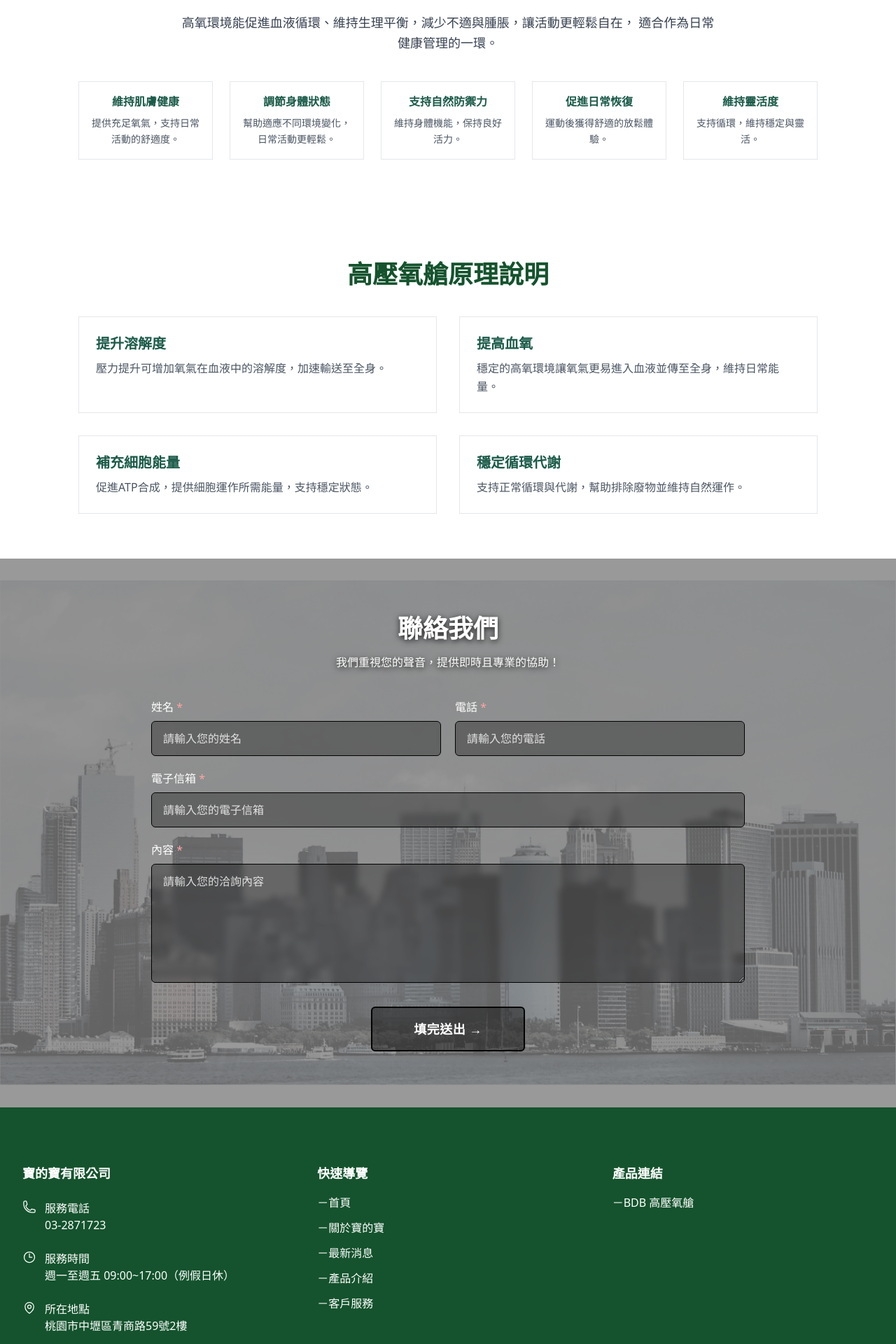
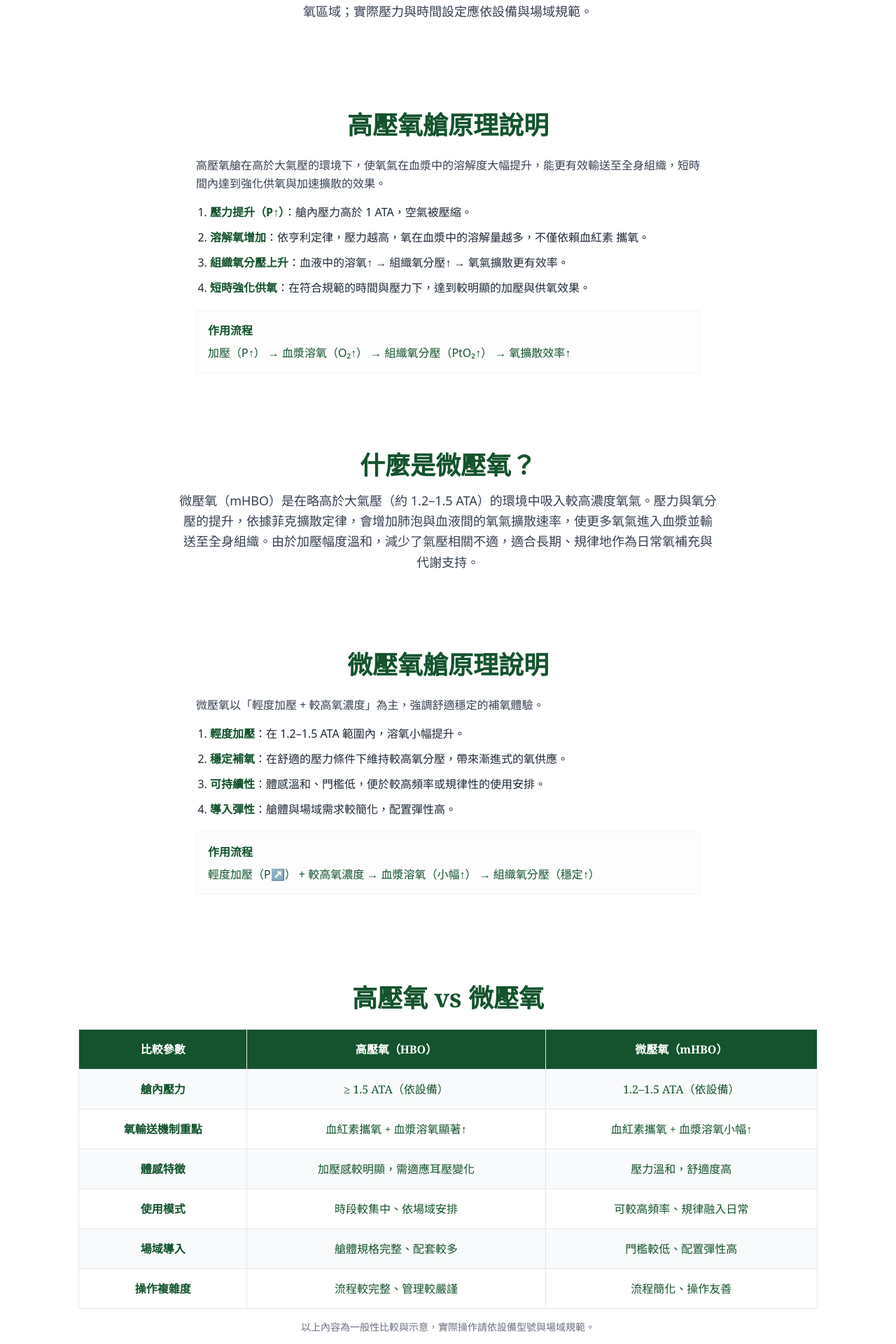
Before and after one commit to frankfu88/bdb, a Next.js app: page / in a window 1280 px wide. Shown: the part 1960-3880 px from the top of the page at 70% size. Built offline with nearby package versions, Linux system fonts and the light colour scheme.

Commit message:
website overhaul

```diff
--- a/src/app/about/page.tsx
+++ b/src/app/about/page.tsx
@@ -183,7 +183,7 @@ export default function AboutPage() {
           <h2 className="font-serif text-3xl font-semibold text-green-900">
             相關技術證書
           </h2>
-          <p className="mt-2 text-gray-600">
+          <p className="mt-2 text-gray-500">
             產品經 CQC 與 CNAS 認證檢測，符合國際品質與安全標準，安心選用
           </p>
         </div>
--- a/src/app/page.tsx
+++ b/src/app/page.tsx
@@ -4,13 +4,21 @@ import Image from "next/image";
 import Banner from "@/components/banner";
 import ContactSection from '@/components/ContactSection';
 
+type CompareRow = [string, string, string];
+
+const COMPARISON: CompareRow[] = [
+  ['艙內壓力', '≥ 1.5 ATA（依設備）', '1.2–1.5 ATA（依設備）'],
+  ['氧輸送機制重點', '血紅素攜氧 + 血漿溶氧顯著↑', '血紅素攜氧 + 血漿溶氧小幅↑'],
+  ['體感特徵', '加壓感較明顯，需適應耳壓變化', '壓力溫和，舒適度高'],
+  ['使用模式', '時段較集中、依場域安排', '可較高頻率、規律融入日常'],
+  ['場域導入', '艙體規格完整、配套較多', '門檻較低、配置彈性高'],
+  ['操作複雜度', '流程較完整、管理較嚴謹', '流程簡化、操作友善'],
+];
+
 export default function HomePage() {
   return (
     <div className="w-full">
-       {/*
-        這裡讓 Banner 滿版 (full-bleed)
-        去掉父層 container 的左右 padding/內邊距
-      */}
+      {/* ===== Full-bleed Banner ===== */}
       <div className="relative left-1/2 right-1/2 -translate-x-1/2 w-screen">
         <Banner
           imageSrc="/images/banner/home.jpg"
@@ -18,14 +26,13 @@ export default function HomePage() {
         />
       </div>
 
-      {/* 🔹 內容區域恢復最大寬度 */}
+      {/* ===== Main Container ===== */}
       <div className="max-w-6xl mx-auto px-6">
-        {/* 🔹 關於諾亞高壓氧艙 */}
+        {/* ===== 產品列表 ===== */}
         <section className="mt-20 px-6 max-w-7xl mx-auto">
           <h2 className="font-serif text-4xl text-center font-semibold text-green-900">產品列表</h2>
           <p className="mt-2 text-center text-gray-600">引領未來，創新無限</p>
 
-          {/* 高壓氧艙種類展示：改為圖片底部藍色遮罩樣式 */}
           <div className="mt-10 grid grid-cols-1 md:grid-cols-3 gap-6">
             {[
               { title: "寵物用高壓氧艙（單體艙）", img: "/images/products/single-chamber.png", link: "/products/pet" },
@@ -42,6 +49,7 @@ export default function HomePage() {
                   alt={item.title}
                   width={600}
                   height={400}
+                  className="w-full h-auto"
                 />
                 <div className="font-serif absolute bottom-0 left-0 w-full bg-green-900/80 text-white text-center py-4 px-2">
                   <span className="text-lg font-bold">{item.title}</span>
@@ -52,71 +60,118 @@ export default function HomePage() {
           </div>
         </section>
 
-        {/* 🔹 什麼是高壓氧 */}
+        {/* ===== 什麼是高壓氧 ===== */}
         <section className="py-20 px-6 max-w-6xl mx-auto text-center">
           <h2 className="font-serif text-4xl text-center font-semibold text-green-900 mb-4">
             什麼是高壓氧？
           </h2>
           <p className="text-lg text-gray-700 max-w-3xl mx-auto leading-relaxed">
-            高壓氧 Hyperbaric Oxygen (HBO) 是一種透過增加氧氣濃度來支持身體健康的方式。當寵物進入專門設計的高壓氧艙內，壓力的提升能幫助氧氣更有效地進入體內，使血液中的含氧量增加 40%~50%，有助於維持良好的生理機能。
+            高壓氧（HBO）是在高於大氣壓的環境提供較高濃度氧氣；壓力上升使艙內氧分壓提高，依亨利定律（氣體在液體中的溶解度與分壓成正比，C∝P），更多氧直接溶解於血漿，而不僅依賴血紅素攜氧。血漿溶氧增加使組織氧分壓（PtO₂）與擴散梯度上升，氧可更有效進入微循環與相對缺氧區域；實際壓力與時間設定應依設備與場域規範。
           </p>
-          <p className="text-lg text-gray-700 max-w-3xl mx-auto leading-relaxed mt-4">
-            高氧環境能促進血液循環、維持生理平衡，減少不適與腫脹，讓活動更輕鬆自在，
-            適合作為日常健康管理的一環。
+        </section>
+
+        {/* ===== 高壓氧艙原理（文字版） ===== */}
+        <section className="py-12 px-6 max-w-3xl mx-auto">
+          <h3 className="font-serif text-4xl font-semibold text-green-900 text-center mb-6">高壓氧艙原理說明</h3>
+          <p className="text-gray-700 leading-relaxed mb-4">
+            高壓氧艙在高於大氣壓的環境下，使氧氣在血漿中的溶解度大幅提升，能更有效輸送至全身組織，短時間內達到強化供氧與加速擴散的效果。
           </p>
+          <ol className="list-decimal ml-5 text-gray-800 space-y-3">
+            <li><span className="font-semibold text-green-900">壓力提升（P↑）</span>：艙內壓力高於 1 ATA，空氣被壓縮。</li>
+            <li><span className="font-semibold text-green-900">溶解氧增加</span>：依亨利定律，壓力越高，氧在血漿中的溶解量越多，<span className="whitespace-nowrap">不僅依賴血紅素</span> 攜氧。</li>
+            <li><span className="font-semibold text-green-900">組織氧分壓上升</span>：血液中的溶氧↑ → 組織氧分壓↑ → 氧氣擴散更有效率。</li>
+            <li><span className="font-semibold text-green-900">短時強化供氧</span>：在符合規範的時間與壓力下，達到較明顯的加壓與供氧效果。</li>
+          </ol>
 
-          {/* 功能卡片 */}
-          <div className="mt-10 grid grid-cols-1 sm:grid-cols-2 md:grid-cols-5 gap-6">
-            {[
-              { title: "維持肌膚健康", desc: "提供充足氧氣，支持日常活動的舒適度。" },
-              { title: "調節身體狀態", desc: "幫助適應不同環境變化，日常活動更輕鬆。" },
-              { title: "支持自然防禦力", desc: "維持身體機能，保持良好活力。" },
-              { title: "促進日常恢復", desc: "運動後獲得舒適的放鬆體驗。" },
-              { title: "維持靈活度", desc: "支持循環，維持穩定與靈活。" }
-            ].map((item, index) => (
-              <div key={index} className="border border-gray-200 p-4 hover:shadow-md transition">
-                <h3 className="font-serif font-bold text-[#1B5B49] mb-2">{item.title}</h3>
-                <p className="text-gray-600 text-sm leading-relaxed">{item.desc}</p>
-              </div>
-            ))}
+          <div className="mt-5 border border-gray-100 bg-gray-50/40 p-4 text-md text-green-900">
+            <div className="font-serif font-semibold mb-2">作用流程</div>
+            <div>加壓（P↑） → 血漿溶氧（O₂↑） → 組織氧分壓（PtO₂↑） → 氧擴散效率↑</div>
           </div>
         </section>
 
+        {/* ===== 什麼是微壓氧 ===== */}
+        <section className="py-16 px-6 max-w-6xl mx-auto text-center">
+          <h2 className="font-serif text-4xl text-center font-semibold text-green-900 mb-4">
+            什麼是微壓氧？
+          </h2>
+          <p className="text-lg text-gray-700 max-w-3xl mx-auto leading-relaxed">
+            微壓氧（mHBO）是在略高於大氣壓（約 1.2–1.5 ATA）的環境中吸入較高濃度氧氣。壓力與氧分壓的提升，依據菲克擴散定律，會增加肺泡與血液間的氧氣擴散速率，使更多氧氣進入血漿並輸送至全身組織。由於加壓幅度溫和，減少了氣壓相關不適，適合長期、規律地作為日常氧補充與代謝支持。
+          </p>
+        </section>
 
-        {/* 🔹 高壓氧艙原理說明 */}
-        <section className="py-16 px-6 max-w-6xl mx-auto">
-          <h2 className="font-serif text-4xl text-center font-semibold text-green-900 mb-10">
-            高壓氧艙原理說明
-          </h2>
+        {/* ===== 微壓氧艙原理（文字版） ===== */}
+        <section className="py-12 px-6 max-w-3xl mx-auto">
+          <h3 className="font-serif text-4xl font-semibold text-green-900 text-center mb-6">微壓氧艙原理說明</h3>
+          <p className="text-gray-700 leading-relaxed mb-4">
+            微壓氧以「輕度加壓 + 較高氧濃度」為主，強調舒適穩定的補氧體驗。
+          </p>
+          <ol className="list-decimal ml-5 text-gray-800 space-y-3">
+            <li><span className="font-semibold text-green-900">輕度加壓</span>：在 1.2–1.5 ATA 範圍內，溶氧小幅提升。</li>
+            <li><span className="font-semibold text-green-900">穩定補氧</span>：在舒適的壓力條件下維持較高氧分壓，帶來漸進式的氧供應。</li>
+            <li><span className="font-semibold text-green-900">可持續性</span>：體感溫和、門檻低，便於較高頻率或規律性的使用安排。</li>
+            <li><span className="font-semibold text-green-900">導入彈性</span>：艙體與場域需求較簡化，配置彈性高。</li>
+          </ol>
 
-          <div className="grid grid-cols-1 md:grid-cols-2 gap-8">
-            {[
-              {
-                title: "提升溶解度",
-                desc: "壓力提升可增加氧氣在血液中的溶解度，加速輸送至全身。"
-              },
-              {
-                title: "提高血氧",
-                desc: "穩定的高氧環境讓氧氣更易進入血液並傳至全身，維持日常能量。"
-              },
-              {
-                title: "補充細胞能量",
-                desc: "促進ATP合成，提供細胞運作所需能量，支持穩定狀態。"
-              },
-              {
-                title: "穩定循環代謝",
-                desc: "支持正常循環與代謝，幫助排除廢物並維持自然運作。"
-              }
-            ].map((item, index) => (
-              <div key={index} className="p-6 border border-gray-200 hover:shadow-md transition">
-                <h3 className="text-xl font-serif font-bold text-[#1B5B49] mb-2">{item.title}</h3>
-                <p className="text-gray-600 leading-relaxed">{item.desc}</p>
-              </div>
-            ))}
+          <div className="mt-5 border border-gray-100 bg-gray-50/40 p-4 text-md text-green-900">
+            <div className="font-serif font-semibold mb-2">作用流程</div>
+            <div>輕度加壓（P↗） + 較高氧濃度 → 血漿溶氧（小幅↑） → 組織氧分壓（穩定↑）</div>
           </div>
         </section>
 
-        {/* ✅ 共用表單：用元件引入 */}
+        {/* ===== 高壓氧 vs 微壓氧｜規格表風格（依你提供的設計） ===== */}
+        <section className="py-20 px-6 max-w-6xl mx-auto font-serif">
+          <h2 className="text-4xl font-semibold text-center text-green-900 mb-6">
+            高壓氧 vs 微壓氧
+          </h2>
+
+          {/* 手機版：表頭 + 卡片式三欄 */}
+          <div className="md:hidden text-green-900">
+            <div className="grid grid-cols-[9rem,1fr,1fr] bg-green-900 text-white overflow-hidden">
+              <div className="px-4 py-2 text-sm text-center border-r border-white/20">比較參數</div>
+              <div className="px-4 py-2 text-sm text-center border-r border-white/20">高壓氧（HBO）</div>
+              <div className="px-4 py-2 text-sm text-center">微壓氧（mHBO）</div>
+            </div>
+            <div className="divide-y divide-gray-200 border border-gray-200 overflow-hidden">
+              {COMPARISON.map(([k, h, m], i) => (
+                <div key={k} className={i % 2 ? 'bg-gray-50' : 'bg-white'}>
+                  <div className="grid grid-cols-[9rem,1fr,1fr] gap-3 px-4 py-3">
+                    <div className="text-sm font-semibold text-green-900">{k}</div>
+                    <div className="text-sm text-green-900 break-words text-center">{h}</div>
+                    <div className="text-sm text-green-900 break-words text-center">{m}</div>
+                  </div>
+                </div>
+              ))}
+            </div>
+          </div>
+
+          {/* 桌機版：條紋表格、全框線、置中 */}
+          <div className="hidden md:block overflow-x-auto">
+            <table className="w-full max-w-6xl mx-auto text-green-900 border-collapse border border-gray-200 text-base">
+              <thead>
+                <tr className="bg-green-900 text-white">
+                  <th className="p-4 border border-gray-200 text-center">比較參數</th>
+                  <th className="p-4 border border-gray-200 text-center">高壓氧（HBO）</th>
+                  <th className="p-4 border border-gray-200 text-center">微壓氧（mHBO）</th>
+                </tr>
+              </thead>
+              <tbody>
+                {COMPARISON.map(([k, h, m]) => (
+                  <tr key={k} className="odd:bg-gray-50">
+                    <td className="p-4 border border-gray-200 text-center font-semibold whitespace-nowrap">{k}</td>
+                    <td className="p-4 border border-gray-200 text-center whitespace-pre-line">{h}</td>
+                    <td className="p-4 border border-gray-200 text-center whitespace-pre-line">{m}</td>
+                  </tr>
+                ))}
+              </tbody>
+            </table>
+          </div>
+
+          <p className="text-center text-gray-500 text-sm mt-4">
+            以上內容為一般性比較與示意，實際操作請依設備型號與場域規範。
+          </p>
+        </section>
+
+        {/* ===== 共用表單 ===== */}
         <ContactSection />
       </div>
     </div>
--- a/src/components/human/Features.tsx
+++ b/src/components/human/Features.tsx
@@ -30,10 +30,10 @@ export default function Features() {
   return (
     <>
       <h2 className="text-4xl font-serif font-semibold text-center text-green-900 mb-6">
-        特點說明
+        產品優勢
       </h2>
 
-      <p className="text-center text-gray-700 max-w-3xl mx-auto mb-12">
+      <p className="text-center text-gray-500 max-w-3xl mx-auto mb-12">
         人用微壓氧艙結合安全、抑菌與舒適設計，提供穩定氧療體驗並兼顧日常保養放鬆。
       </p>
 
--- a/src/components/pet/Features.tsx
+++ b/src/components/pet/Features.tsx
@@ -13,9 +13,9 @@ export default function Features() {
   return (
     <section className="mt-12 md:mt-16 mb-14 md:mb-16">
       <h2 className="text-3xl md:text-4xl font-serif font-semibold text-center text-green-900 mb-4 md:mb-6">
-        特點說明
+        產品優勢
       </h2>
-      <p className="text-center text-gray-700 text-sm md:text-base max-w-3xl mx-auto mb-8 md:mb-12">
+      <p className="text-center text-gray-500 text-sm md:text-base max-w-3xl mx-auto mb-8 md:mb-12">
         高壓氧艙採用多層抽屜設計與光療技術，穩定供氧並結合紫外線、負離子、藍／紅光等多重淨化與放鬆功能。
       </p>
 
```
Also changed, not shown: src/app/customer-service/page.tsx (+127 -19 lines).
